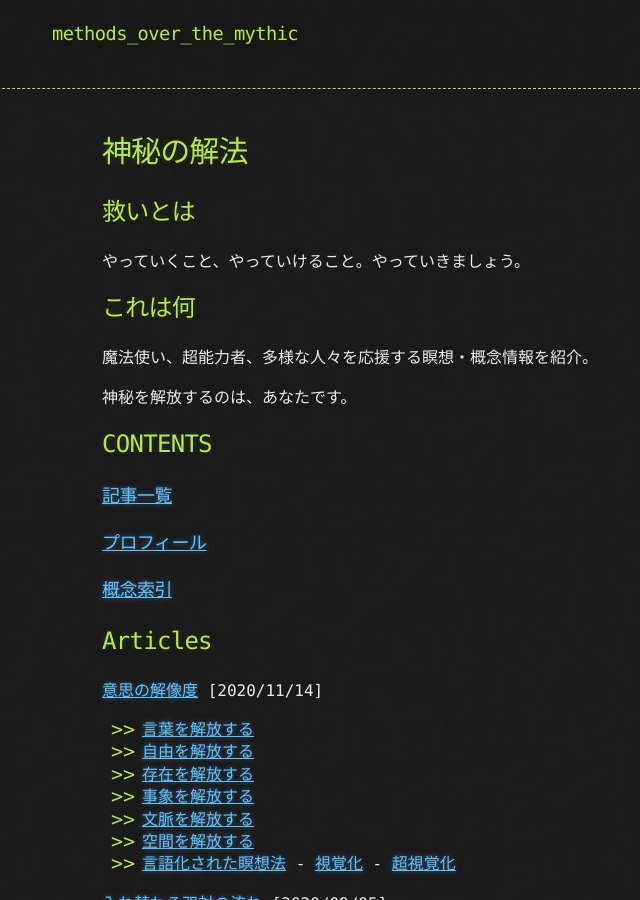
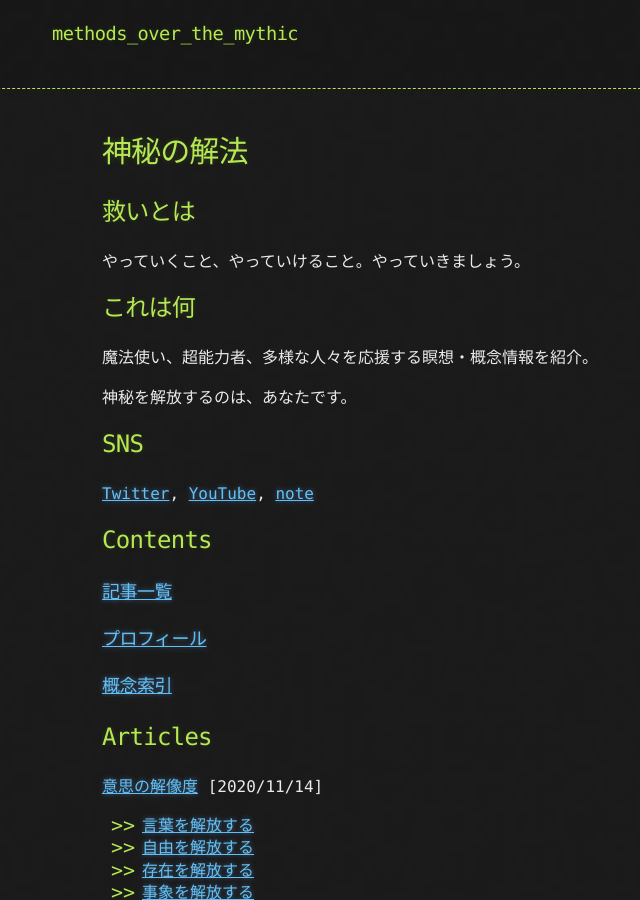
Before and after one commit to nen10/nen10.github.io, a Jekyll site: the page built from methods_over_the_mythic/index.md, in a window 1280 px wide and 900 px high. Shown: the whole window, without its empty margins (88-728 px from the left). Built offline with Jekyll 4.4.1, drawn with Linux system fonts in a browser that asks for light colours; formulas are drawn with MathJax 3; our own code applies the rules of GitHub Pages for plain Markdown files.

Commit message:
add sns link

```diff
--- a/methods_over_the_mythic/index.md
+++ b/methods_over_the_mythic/index.md
@@ -14,15 +14,19 @@ layout: article
 魔法使い、超能力者、多様な人々を応援する瞑想・概念情報を紹介。
 
 神秘を解放するのは、あなたです。
-<br/>
 
-## CONTENTS
+
+## SNS
+[Twitter](https://twitter.com/nenten),  [YouTube](https://www.youtube.com/channel/UC6qFxiyILoqf4f51FLGEdeg), [note](https://note.com/nenten)
+
+## Contents
 
 ### [記事一覧](#articles)
 
 ### [プロフィール](https://nen10.github.io/methods_over_the_mythic/profile)
 
 ### [概念索引](#tags)
+
 
 ## Articles
 
```
